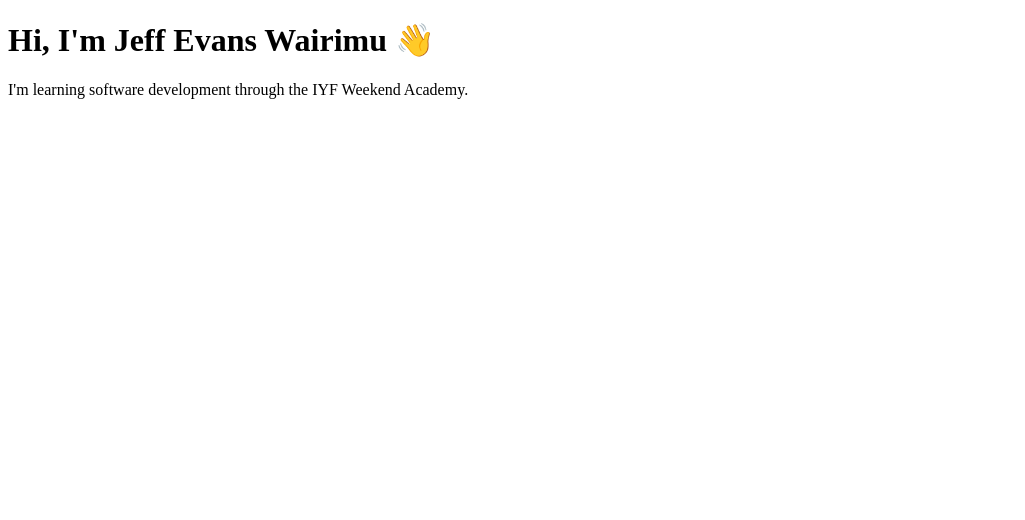
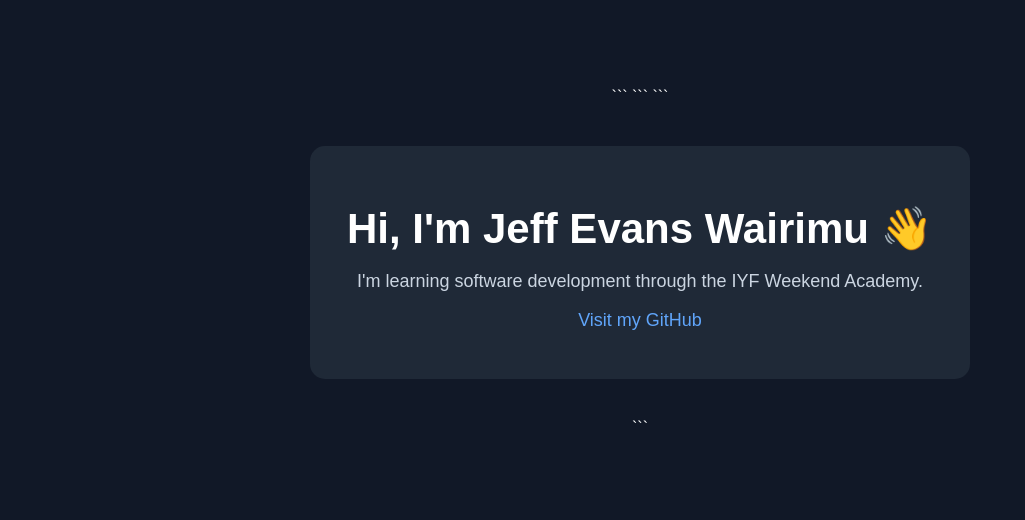
Before and after one commit to WairimuEvans/WairimuEvans, a plain HTML site: page index.html in a window 1280 px wide. Shown: the whole page, without its empty margins (0-1025 px from the left). Drawn offline with Linux system fonts and the light colour scheme.

Commit message:
Enhance index.html with styles and updated content
Updated the introduction paragraph and added styling to the page.

````diff
--- a/index.html
+++ b/index.html
@@ -1,10 +1,61 @@
 <!DOCTYPE html>
+
 <html>
 <head>
     <title>Jeff Evans Wairimu</title>
+
+```
+<style>
+    body {
+        font-family: Arial, sans-serif;
+        background: #111827;
+        color: white;
+        text-align: center;
+        padding: 80px 20px;
+    }
+
+    h1 {
+        font-size: 42px;
+        margin-bottom: 15px;
+    }
+
+    p {
+        font-size: 18px;
+        color: #cbd5e1;
+    }
+
+    .card {
+        max-width: 600px;
+        margin: 40px auto;
+        padding: 30px;
+        background: #1f2937;
+        border-radius: 15px;
+    }
+
+    a {
+        color: #60a5fa;
+        text-decoration: none;
+    }
+</style>
+```
+
 </head>
+
 <body>
+
+```
+<div class="card">
     <h1>Hi, I'm Jeff Evans Wairimu 👋</h1>
-    <p>I'm learning software development through the IYF Weekend Academy.</p>
+
+    <p>
+        I'm learning software development through the IYF Weekend Academy.
+    </p>
+
+    <p>
+        <a href="https://github.com/WairimuEvans">Visit my GitHub</a>
+    </p>
+</div>
+```
+
 </body>
 </html>
````
